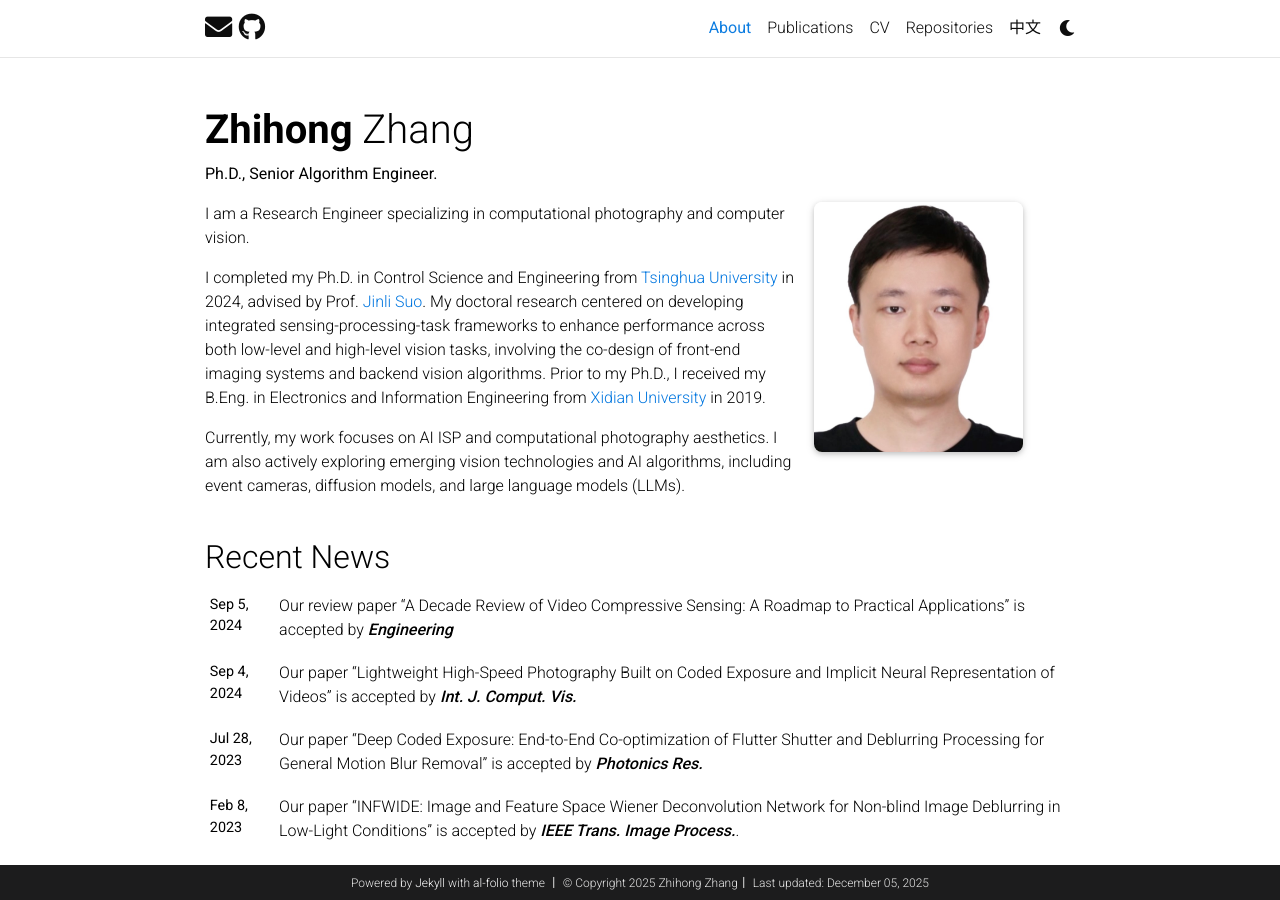
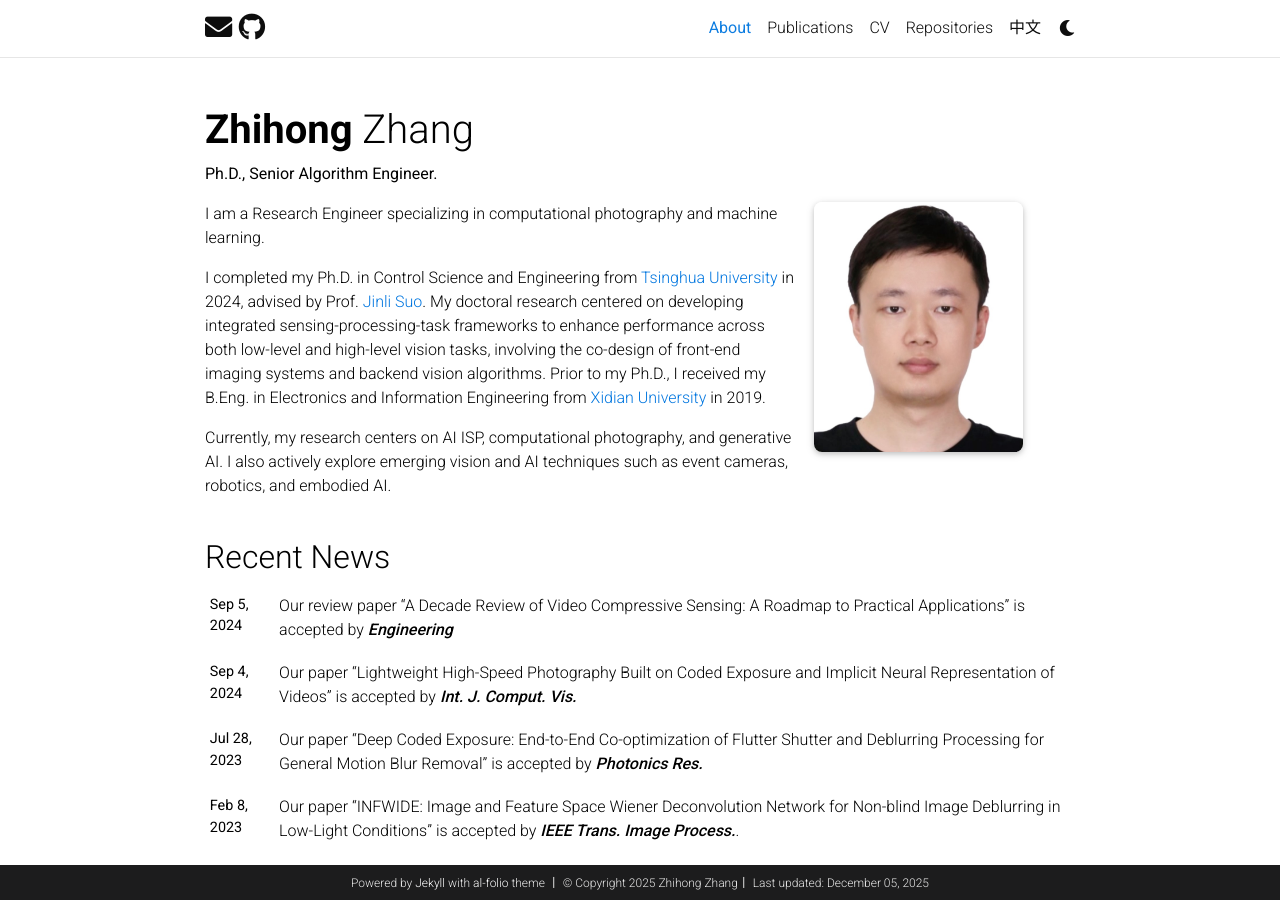
Before and after one commit to zhihongz/zhihongz.github.io, a Jekyll site: the page built from _pages/about.md, in a window 1280 px wide and 900 px high. Built offline with Jekyll 4.4.1, drawn with Linux system fonts in a browser that asks for light colours; full-size pictures stand in for the smaller copies a plugin makes; comment, search, counter and statistics services are not loaded; a style sheet for code colours, icons or effects is not loaded.

Commit message:
Update about.md

```diff
--- a/_pages/about.md
+++ b/_pages/about.md
@@ -16,8 +16,8 @@ selected_papers: true # includes a list of papers marked as "selected={true}"
 services: true # include the services
 social: true  # includes social icons at the bottom of the page
 ---
-I am a Research Engineer specializing in computational photography and computer vision.
+I am a Research Engineer specializing in computational photography and machine learning.
 
 I completed my Ph.D. in Control Science and Engineering from <a href='https://www.tsinghua.edu.cn/'>Tsinghua University</a> in 2024, advised by Prof. <a href='https://scholar.google.com/citations?user=e4lel8QAAAAJ'>Jinli Suo</a>. My doctoral research centered on developing integrated sensing-processing-task frameworks to enhance performance across both low-level and high-level vision tasks, involving the co-design of front-end imaging systems and backend vision algorithms. Prior to my Ph.D., I received my B.Eng. in Electronics and Information Engineering from <a href='https://www.xidian.edu.cn/'>Xidian University</a> in 2019.
 
-Currently, my work focuses on AI ISP and computational photography aesthetics. I am also actively exploring emerging vision technologies and AI algorithms, including event cameras, diffusion models, and large language models (LLMs).
+Currently, my research centers on AI ISP, computational photography, and generative AI. I also actively explore emerging vision and AI techniques such as event cameras, robotics, and embodied AI.
```
